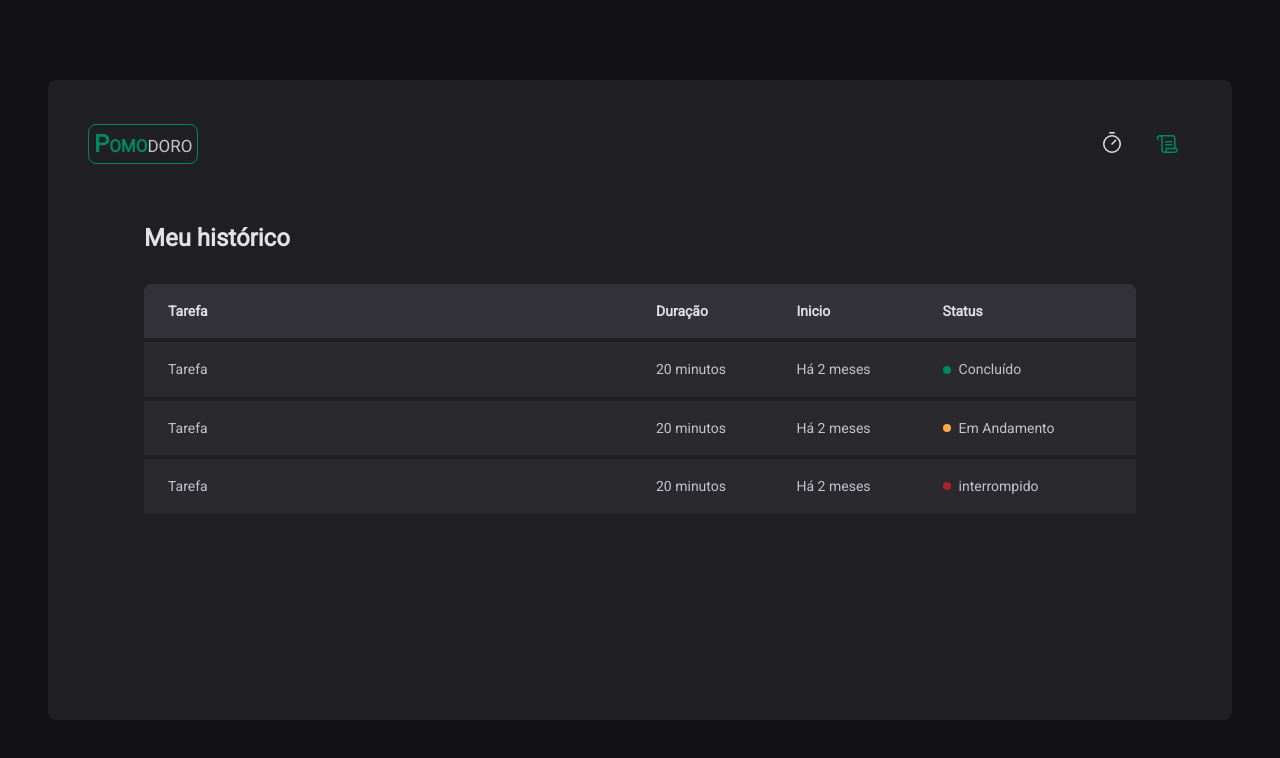
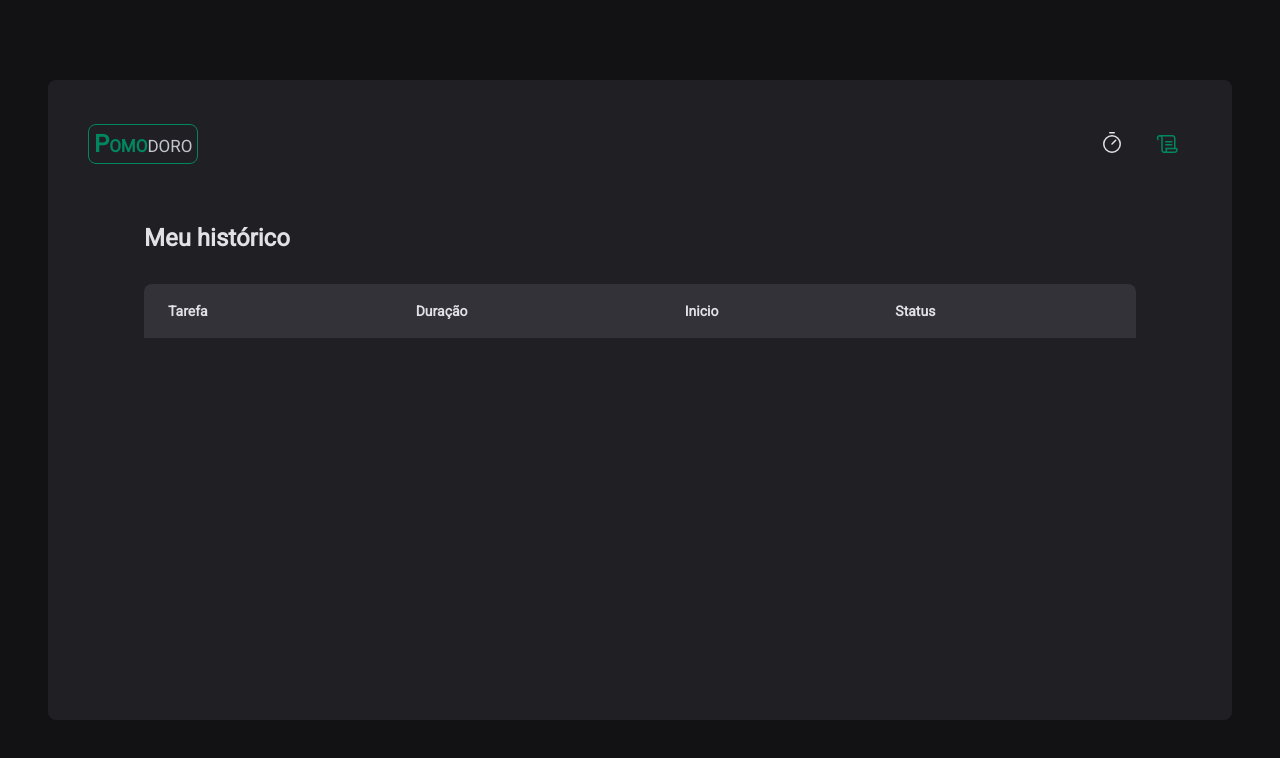
Before and after one commit to alisonbsilva/ignite-time, a React (Vite) app: page /history in a window 1280 px wide. Shown: the top 758 px of the page. Built offline with nearby package versions, Linux system fonts and the light colour scheme.

Commit message:
Reduce
Aplicando reducer  no projeto !

```diff
--- a/src/contexts/CyclesContext.tsx
+++ b/src/contexts/CyclesContext.tsx
@@ -1,4 +1,4 @@
-import { createContext, ReactNode, useState } from 'react'
+import { createContext, ReactNode, useReducer, useState } from 'react'
 
 // eslint-disable-next-line no-use-before-define
 export const CyclesContext = createContext({} as CyclesContextType)
@@ -18,6 +18,7 @@ interface Cycle {
 }
 
 interface CyclesContextType {
+  cycles: Cycle[]
   activeCycle: Cycle | undefined
   activeCycleId: string | null
   amountSecondsPassed: number
@@ -30,12 +31,48 @@ interface CyclesContextProviderProps {
   children: ReactNode
 }
 
+interface CyclesState {
+  cycles: Cycle[]
+  activeCycleId: string | null
+}
+
 export function CyclesContextProvider({
   children,
 }: CyclesContextProviderProps) {
-  const [cycles, setCycles] = useState<Cycle[]>([])
-  const [activeCycleId, setActiveCycleId] = useState<string | null>(null)
+  const [cyclesState, dispatch] = useReducer(
+    (state: CyclesState, action: any) => {
+      if (action.type === 'ADD_NEW_CYCLE') {
+        return {
+          ...state,
+          cycles: [...state.cycles, action.payload.newCycle],
+          activeCycleId: action.payload.newCycle.id,
+        }
+      }
+
+      if (action.type === 'INTERRUPT_CURRENT_CYCLE') {
+        return {
+          ...state,
+          cycles: state.cycles.map((cycle) => {
+            if (cycle.id === state.activeCycleId) {
+              return { ...cycle, interruptedDate: new Date() }
+            } else {
+              return cycle
+            }
+          }),
+          activeCycleId: null,
+        }
+      }
+      return state
+    },
+    {
+      cycles: [],
+      activeCycleId: null,
+    },
+  )
+
   const [amountSecondsPassed, setAmountSecondsPassed] = useState(0)
+
+  const { cycles, activeCycleId } = cyclesState
 
   const activeCycle = cycles.find((cycle) => cycle.id === activeCycleId)
 
@@ -44,15 +81,21 @@ export function CyclesContextProvider({
   }
 
   function markCurrentCyclesAsFinished() {
-    setCycles((state) =>
-      state.map((cycle) => {
-        if (cycle.id === activeCycleId) {
-          return { ...cycle, finishedDate: new Date() }
-        } else {
-          return cycle
-        }
-      }),
-    )
+    dispatch({
+      type: 'MARK_CURRENT_CYCLE_AS_FINISHED',
+      payload: {
+        activeCycleId,
+      },
+    })
+    // setCycles((state) =>
+    //   state.map((cycle) => {
+    //     if (cycle.id === activeCycleId) {
+    //       return { ...cycle, finishedDate: new Date() }
+    //     } else {
+    //       return cycle
+    //     }
+    //   }),
+    // )
   }
 
   function createNewCycle(data: CreateCycleData) {
@@ -63,28 +106,28 @@ export function CyclesContextProvider({
       minutesAmount: data.minutesAmount,
       startDate: new Date(),
     }
-    setCycles((state) => [...cycles, newCycle])
-    setActiveCycleId(id)
+    dispatch({
+      type: 'ADD_NEW_CYCLE',
+      payload: {
+        newCycle,
+      },
+    })
+    // setCycles((state) => [...cycles, newCycle])
     setAmountSecondsPassed(0)
-
-    // reset()
   }
 
   function interruptCurrentCycle() {
-    setCycles((state) =>
-      state.map((cycle) => {
-        if (cycle.id === activeCycleId) {
-          return { ...cycle, interruptedDate: new Date() }
-        } else {
-          return cycle
-        }
-      }),
-    )
-    setActiveCycleId(null)
+    dispatch({
+      type: 'INTERRUPT_CURRENT_CYCLE',
+      payload: {
+        activeCycleId,
+      },
+    })
   }
   return (
     <CyclesContext.Provider
       value={{
+        cycles,
         amountSecondsPassed,
         activeCycle,
         activeCycleId,
--- a/src/page/History/index.tsx
+++ b/src/page/History/index.tsx
@@ -1,6 +1,11 @@
+import { useContext } from 'react'
+import { CyclesContext } from '../../contexts/CyclesContext'
 import { HistoryContainer, HistotyList, Status } from './style'
+import { formatDistanceToNow } from 'date-fns'
+import ptBR from 'date-fns/locale/pt-BR'
 
 export function History() {
+  const { cycles } = useContext(CyclesContext)
   return (
     <HistoryContainer>
       <h1> Meu histórico</h1>
@@ -15,30 +20,31 @@ export function History() {
             </tr>
           </thead>
           <tbody>
-            <tr>
-              <td>Tarefa</td>
-              <td>20 minutos</td>
-              <td>Há 2 meses</td>
-              <td>
-                <Status statusColor="green">Concluído</Status>
-              </td>
-            </tr>
-            <tr>
-              <td>Tarefa</td>
-              <td>20 minutos</td>
-              <td>Há 2 meses</td>
-              <td>
-                <Status statusColor="yellow">Em Andamento</Status>
-              </td>
-            </tr>
-            <tr>
-              <td>Tarefa</td>
-              <td>20 minutos</td>
-              <td>Há 2 meses</td>
-              <td>
-                <Status statusColor="red">interrompido</Status>
-              </td>
-            </tr>
+            {cycles.map((cycle) => {
+              return (
+                <tr key={cycle.id}>
+                  <td>{cycle.task}</td>
+                  <td>{cycle.minutesAmount}</td>
+                  <td>
+                    {formatDistanceToNow(cycle.startDate, {
+                      addSuffix: true,
+                      locale: ptBR,
+                    })}
+                  </td>
+                  <td>
+                    {cycle.finishedDate && (
+                      <Status statusColor="green">Concluído</Status>
+                    )}
+                    {cycle.interruptedDate && (
+                      <Status statusColor="red">Interrompido</Status>
+                    )}
+                    {!cycle.finishedDate && !cycle.interruptedDate && (
+                      <Status statusColor="yellow">Em andamento</Status>
+                    )}
+                  </td>
+                </tr>
+              )
+            })}
           </tbody>
         </table>
       </HistotyList>
--- a/src/page/Home/index.tsx
+++ b/src/page/Home/index.tsx
@@ -11,6 +11,7 @@ import { zodResolver } from '@hookform/resolvers/zod'
 import { Countdown } from './components/Countdown'
 import { NewCylcleForm } from './components/NewCycleForm'
 import { useContext } from 'react'
+import { CyclesContext } from '../../contexts/CyclesContext'
 
 // eslint-disable-next-line no-use-before-define
 
@@ -38,12 +39,17 @@ export function Home() {
 
   const { handleSubmit, watch, reset } = newCycleForm
 
+  function handleCreateNewCycle(data: NewCycleFormData) {
+    createNewCycle(data)
+    reset()
+  }
+
   const task = watch('task')
   const isSubmitDisabled = !task
 
   return (
     <HomeContainer>
-      <form action="" onSubmit={handleSubmit(createNewCycle)}>
+      <form action="" onSubmit={handleSubmit(handleCreateNewCycle)}>
         <FormProvider {...newCycleForm}>
           <NewCylcleForm />
         </FormProvider>
```
